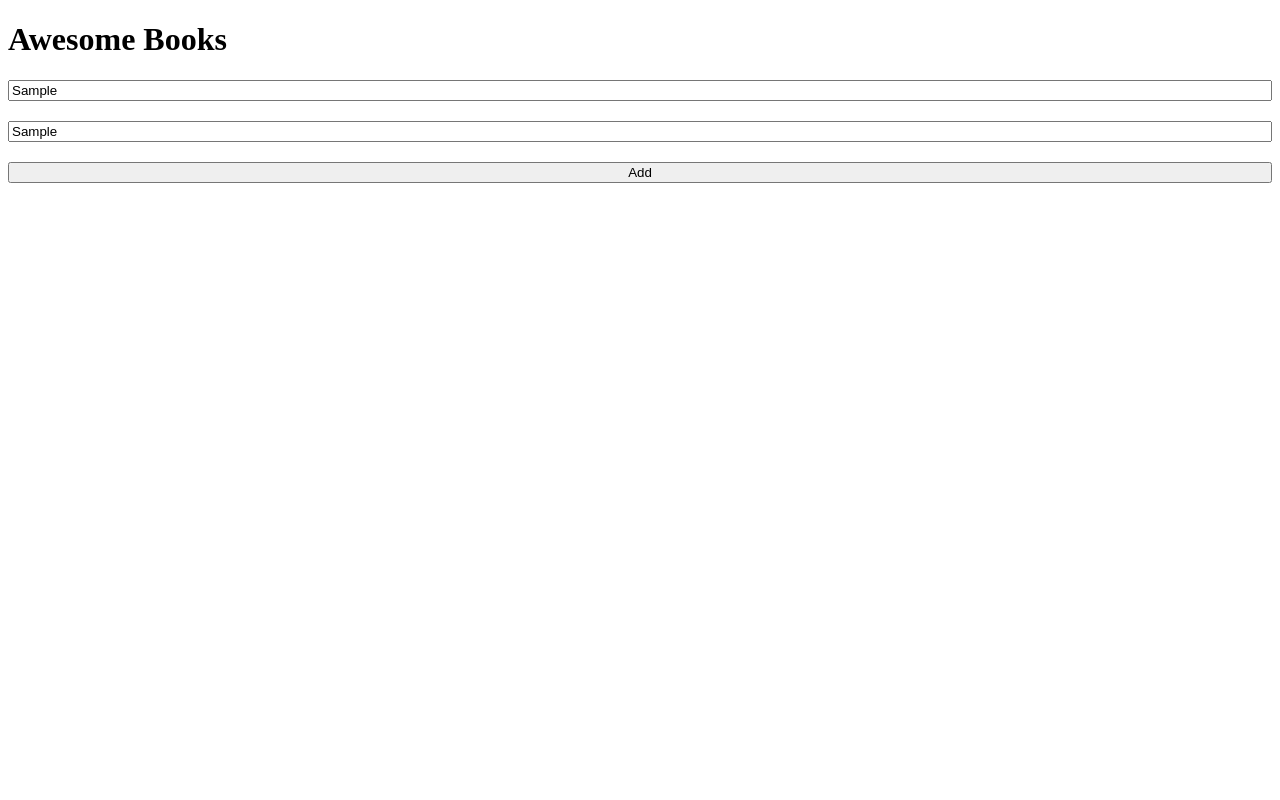
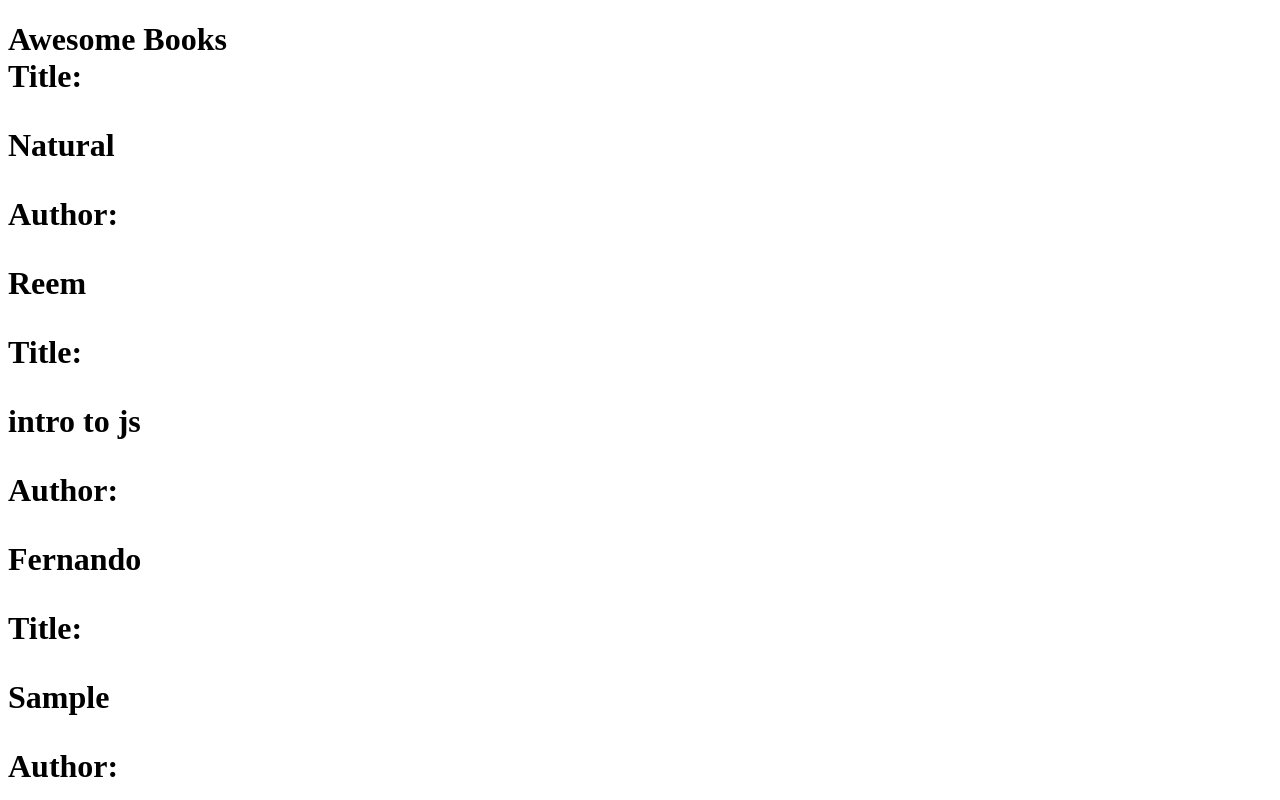
Before and after one commit to Reem-lab/AwesomeBooks, a plain HTML site: page index.html in a window 1280 px wide. Both pictures are taken after typing "Sample", "Sample" into the empty fields and a click on the button "Add". Shown: the top 800 px of the page. Drawn offline with Linux system fonts and the light colour scheme.

Commit message:
Display the information at the top

```diff
--- a/script.js
+++ b/script.js
@@ -1,17 +1,17 @@
 const btn = document.querySelector('.add');
 const heading = document.querySelector('.heading');
 
-const bookContainer = document.createElement('div');
-bookContainer.classList.add('bookContainer');
-heading.appendChild(bookContainer);
 
-const titleBook = document.createElement('label');
+
+
+
+/*const titleBook = document.createElement('label');
 titleBook.classList.add('titleBook');
 titleBook.appendChild(bookContainer);
 
 const authorBook = document.createElement('label');
 authorBook.classList.add('authorBook');
-authorBook.appendChild(bookContainer);
+authorBook.appendChild(bookContainer);*/
 
 
 const books = [
@@ -25,6 +25,22 @@
     }
 ]
 
+const displayInformation = function (){
+    for (let i=0; i<books.length; i += 1) {
+        const bookContainer = document.createElement('div');
+        bookContainer.classList.add('bookContainer');
+        bookContainer.innerHTML = `
+        <label>Title: </label>
+        <p id="titleBook">${books[i].title}</p>
+        <label>Author:  </label>
+        <p id="authorBook">${books[i].author}</p>
+        `;
+        heading.append(bookContainer);
+    }
+}
+
+
+
 
 
 btn.addEventListener('click', function(e){
@@ -33,5 +49,7 @@
    const title = document.querySelector('.title').value;
    const author = document.querySelector('.author').value;
     books.push({title , author})
-    console.log(books);
+    displayInformation();
 });
+
+console.log(books);
```
Also changed, not shown: index.html (+2 -0 lines).
